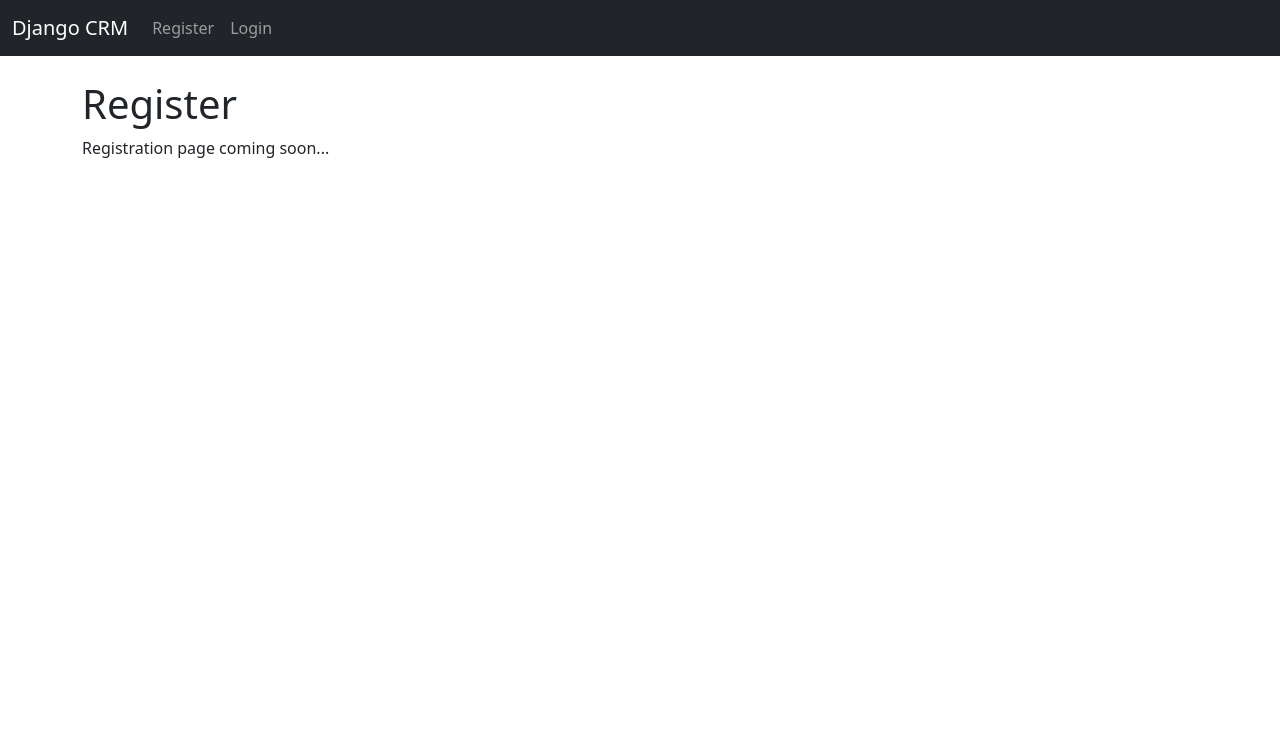
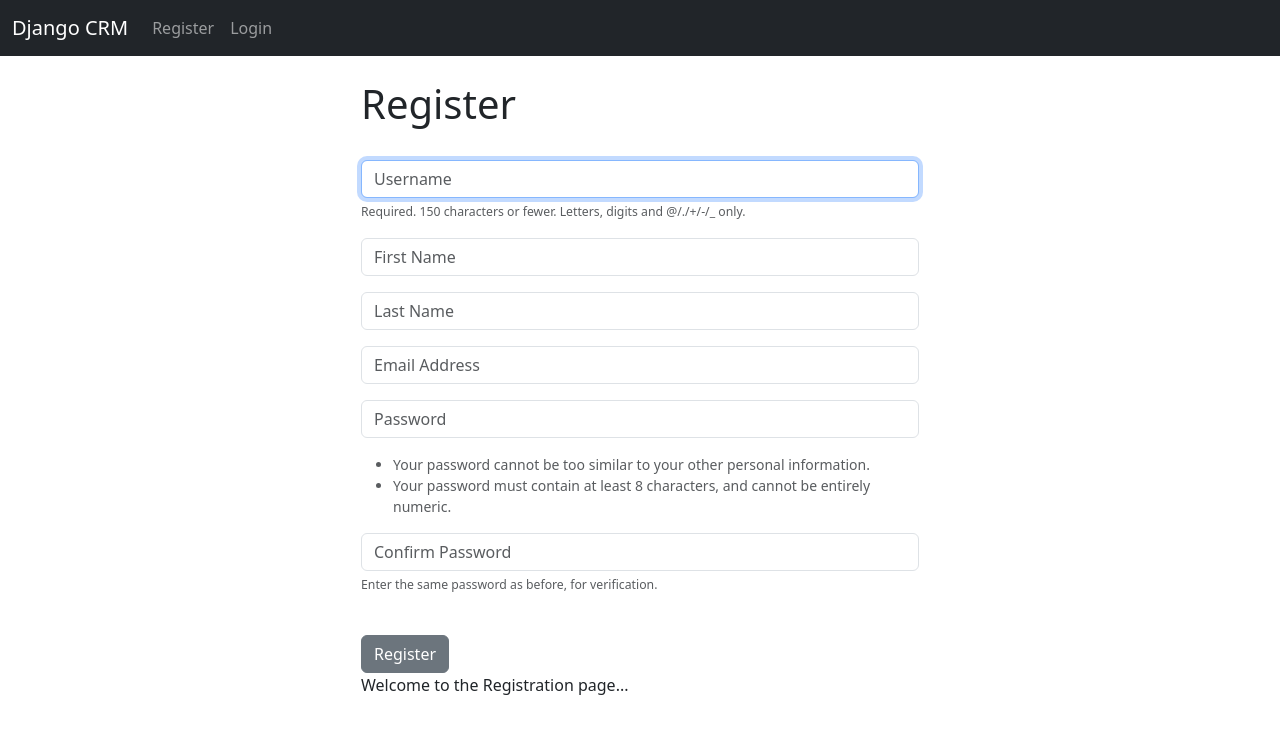
Before and after one commit to onesobad/WebStore_CRM, a Django app: page /register/ in a window 1280 px wide. Shown: the top 734 px of the page. Run offline with Django 5.2, Linux system fonts and the light colour scheme.

Commit message:
All most done with my project
Co-authored-by: Copilot <223556219+Copilot@users.noreply.github.com>

```diff
--- a/website/templates/home.html
+++ b/website/templates/home.html
@@ -12,7 +12,7 @@
         <br />
         <form method="POST" action="{% url 'home' %}">
             {% csrf_token %}
-            <form>
+
                 <div class="mb-3">
                     <input type="text" class="form-control" name="username" placeholder="Username" required>
                 </div>
@@ -22,7 +22,7 @@
                 </div>
                 <br />
                 <button type="submit" class="btn btn-secondary">Login</button>
-            </form>
+
         </form>
     </div>
     {% endif %}
--- a/website/templates/register.html
+++ b/website/templates/register.html
@@ -1,6 +1,30 @@
 {% extends 'base.html' %}
+{% block content %}
 
-{% block content %}
+    <div class="col-md-6 offset-md-3">
     <h1>Register</h1>
-    <p>Registration page coming soon...</p>
+    <br>
+
+    <form method="POST" action="">
+        {% csrf_token %}
+        {% if form.errors %}
+                <div class="alert alert-warning
+                alert-dismissible fade show" role="alert">
+                    Your Form Has Errors
+                    {% for field in form %}
+                    {% if field.errors %}
+                        {{ field.errors }}
+                    {% endif %}
+                    {% endfor %}
+                    <button type="button" class="btn-close"
+                    data-bs-dismiss="alert" aria-label="Close">
+                    </button>
+                </div>
+        {% endif %}
+        {{ form.as_p }}
+        <br />
+        <button type="submit" class="btn btn-secondary">Register</button>
+    </form>
+    <p>Welcome to the Registration page...</p>
+    </div>
 {% endblock %}
--- a/website/views.py
+++ b/website/views.py
@@ -1,6 +1,7 @@
 from django.shortcuts import render, redirect
 from django.contrib.auth import authenticate, login, logout
 from django.contrib import messages
+from website.templates.form import SignUpForm
 
 
 # Create your views here
@@ -16,8 +17,8 @@ def home(request):
             messages.success(request, 'You have successfully logged in!...')
             return redirect('home')
         else:
-            messages.success(request, 'There was an error logging in, Please '
-                             'try Again...')
+            messages.error(request, 'There was an error logging in, Please '
+                           'try Again...')
             return redirect('home')
     else:
         return render(request, 'home.html', {})
@@ -33,4 +34,18 @@ def logout_user(request):
 
 
 def register_user(request):
-    return render(request, 'register.html', {})
+    if request.method == 'POST':
+        form = SignUpForm(request.POST)
+        if form.is_valid():
+            form.save()
+            # Authenticate and login user after registering
+            username = form.cleaned_data['username']
+            password = form.cleaned_data['password1']
+            user = authenticate(request, username=username, password=password)
+            login(request, user)
+            messages.success(request, 'You have successfully registered and \
+                             logged in!...')
+            return redirect('home')
+    else:
+        form = SignUpForm()
+        return render(request, 'register.html', {'form': form})
```
